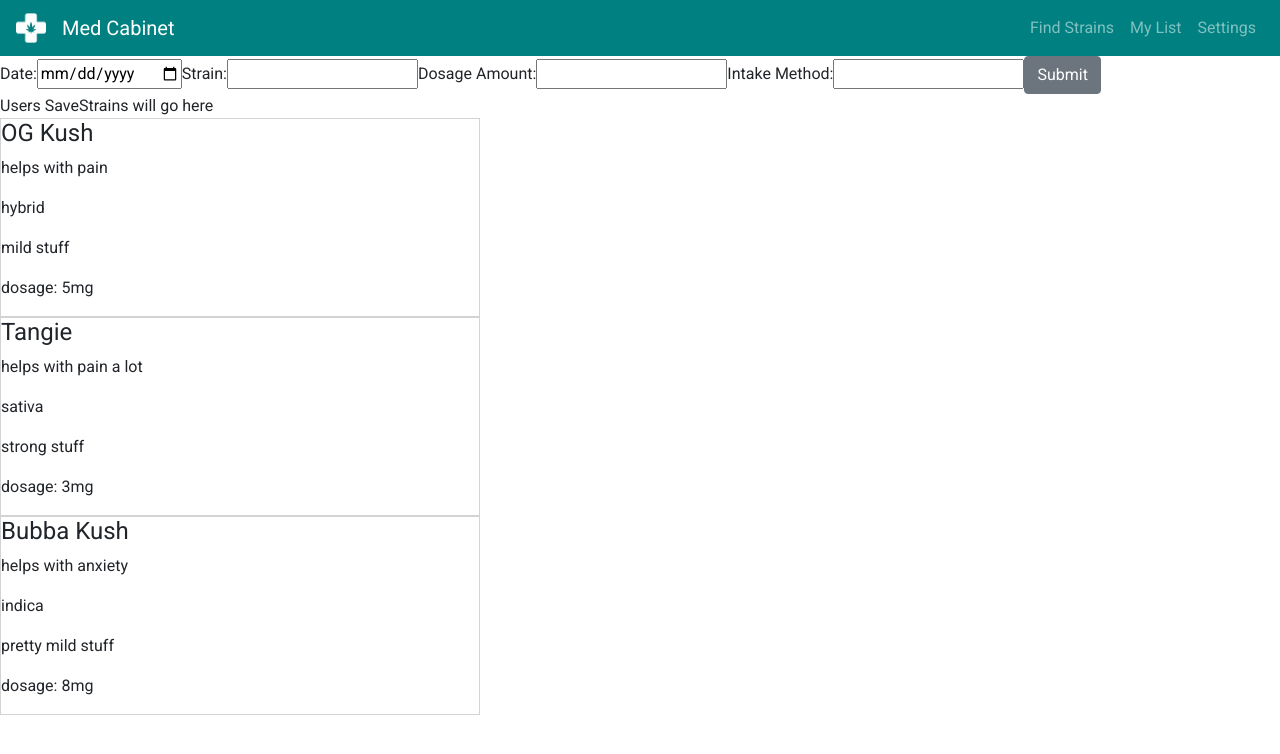
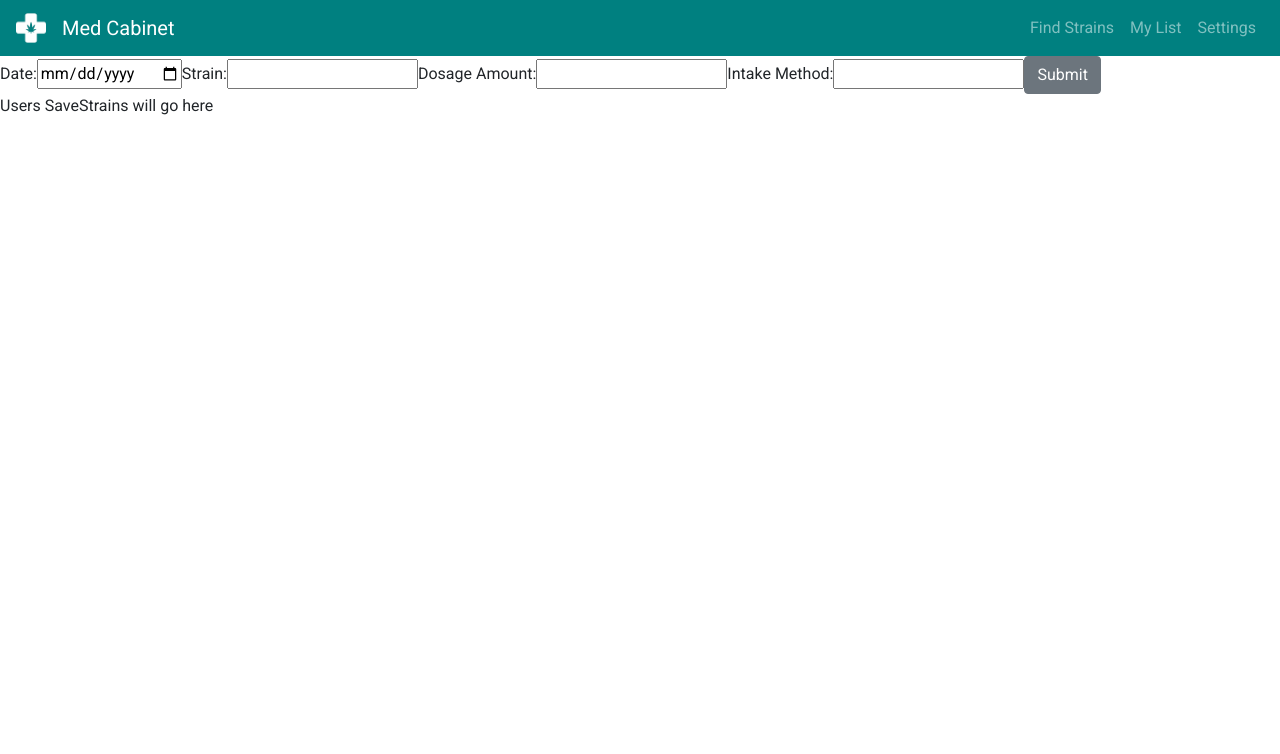
Before and after one commit to build-week-med-cabinet-2/frontend, a React (Create React App) app: page /dashboard in a window 1280 px wide. Shown: the top 754 px of the page. Built offline with nearby package versions, Linux system fonts and the light colour scheme; sample sign-in values are in the browser's storage.

Commit message:
removed Strains from SavedStrainsList

```diff
--- a/src/components/strainRecommender/SavedStrainsList.js
+++ b/src/components/strainRecommender/SavedStrainsList.js
@@ -1,12 +1,9 @@
 import React from "react";
-
-import Strains from "./Strains";
 
 export default function SavedStrainsList() {
   return (
     <>
       <div>Users SaveStrains will go here</div>
-      <Strains />
     </>
-  )
+  );
 }
```
